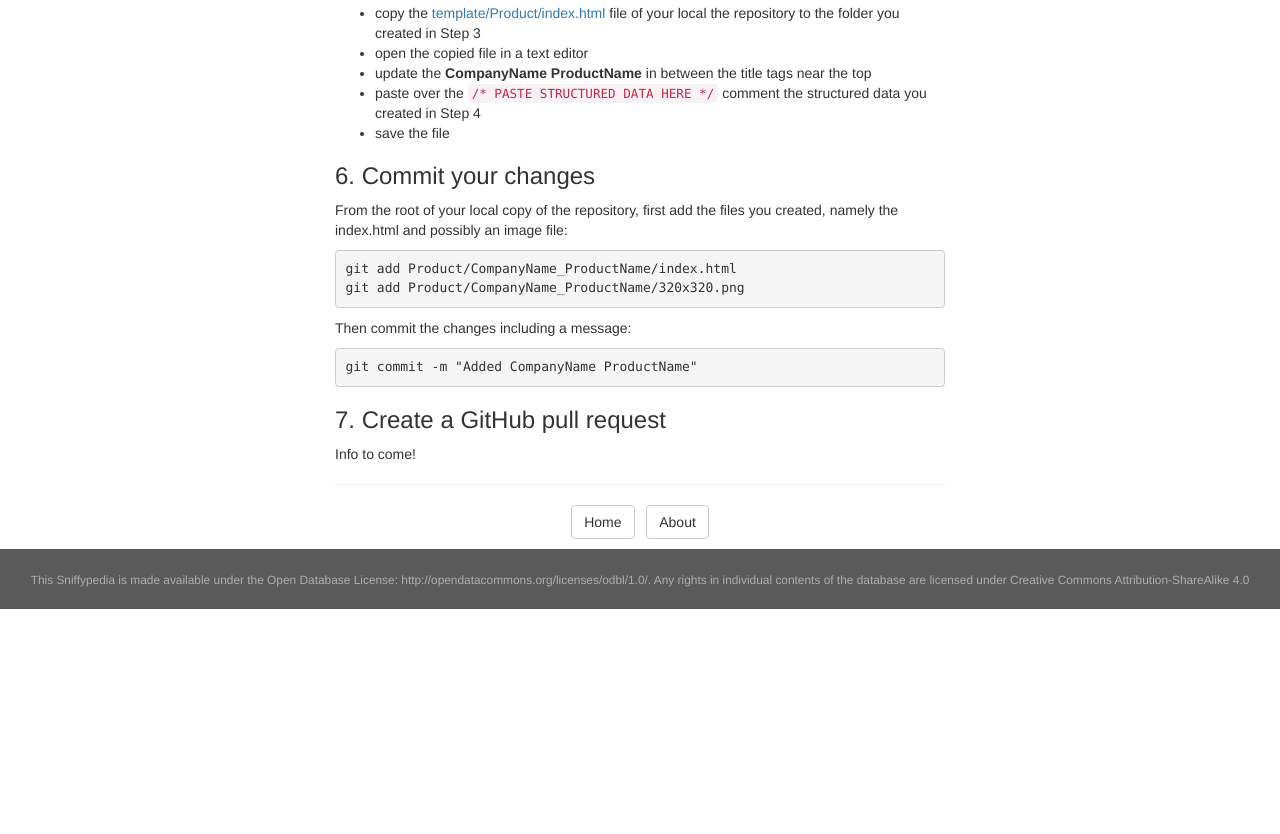
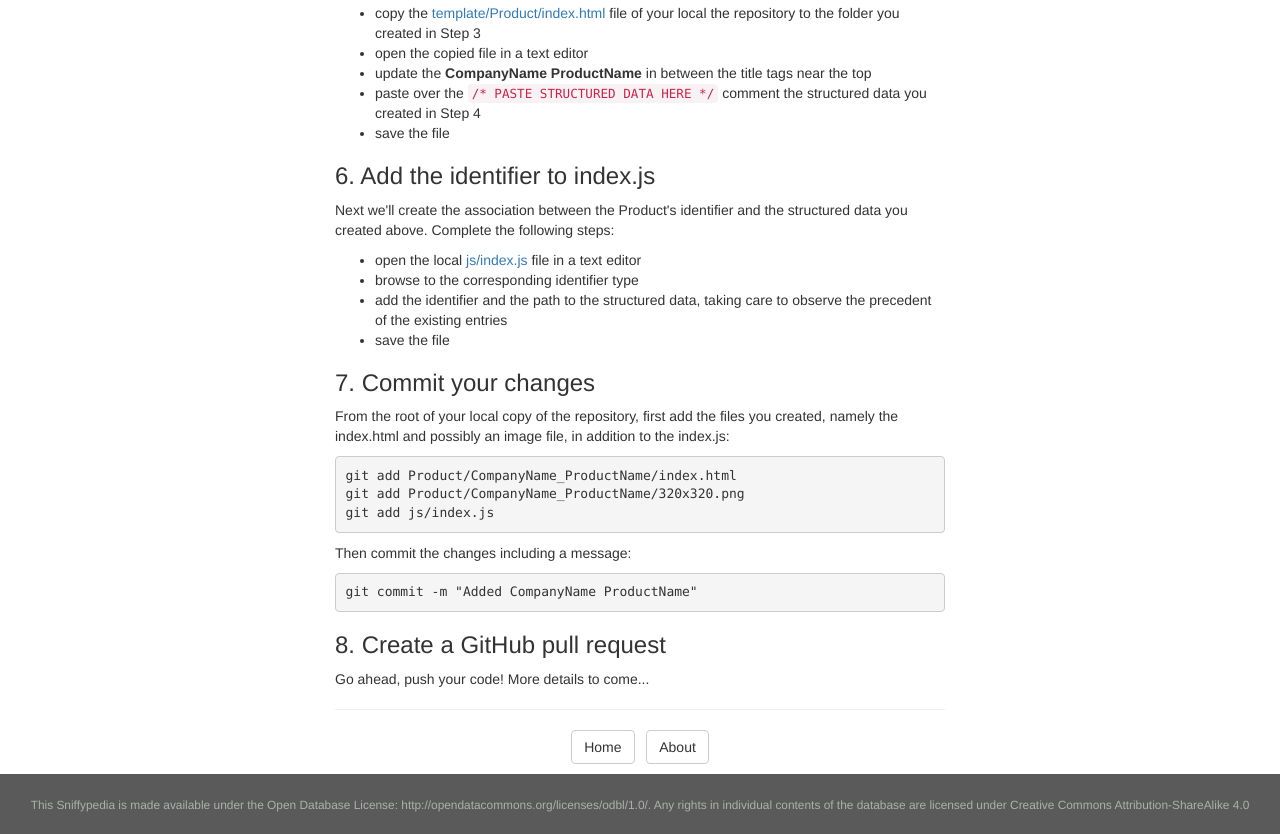
Before and after one commit to reelyactive/sniffypedia, a plain HTML site: page contribute/index.html in a window 1280 px wide. Shown: the part 1711-2545 px from the top of the page. Before the commit the page ends 2320 px from the top, so only its background shows below. Drawn offline with nearby package versions, Linux system fonts and the light colour scheme; some packages are replaced by stand-ins of ours; a script that the page names is missing.

Commit message:
Added the index.js step

```diff
--- a/contribute/index.html
+++ b/contribute/index.html
@@ -114,16 +114,25 @@
             <li> paste over the <code>/* PASTE STRUCTURED DATA HERE */</code> comment the structured data you created in Step 4
             <li> save the file
           </ul>
-          <h3> 6. Commit your changes </h3>
-          <p> From the root of your local copy of the repository, first add the files you created, namely the index.html and possibly an image file: </p>
+          <h3> 6. Add the identifier to index.js </h3>
+          <p> Next we'll create the association between the Product's identifier and the structured data you created above.  Complete the following steps: </p>
+          <ul>
+            <li> open the local <a href="https://github.com/reelyactive/sniffypedia/blob/gh-pages/js/index.js" target="_blank">js/index.js</a> file in a text editor
+            <li> browse to the corresponding identifier type
+            <li> add the identifier and the path to the structured data, taking care to observe the precedent of the existing entries
+            <li> save the file
+          </ul>
+          <h3> 7. Commit your changes </h3>
+          <p> From the root of your local copy of the repository, first add the files you created, namely the index.html and possibly an image file, in addition to the index.js: </p>
           <pre>
 git add Product/CompanyName_ProductName/index.html
-git add Product/CompanyName_ProductName/320x320.png</pre>
+git add Product/CompanyName_ProductName/320x320.png
+git add js/index.js</pre>
           <p> Then commit the changes including a message: </p>
           <pre>
 git commit -m "Added CompanyName ProductName"</pre>
-          <h3> 7. Create a GitHub pull request </h3>
-          <p> Info to come! </p>
+          <h3> 8. Create a GitHub pull request </h3>
+          <p> Go ahead, push your code!  More details to come... </p>
           <hr>
           <p class="text-center">
             <a href="../" class="btn btn-default">Home</a> &nbsp;
```
